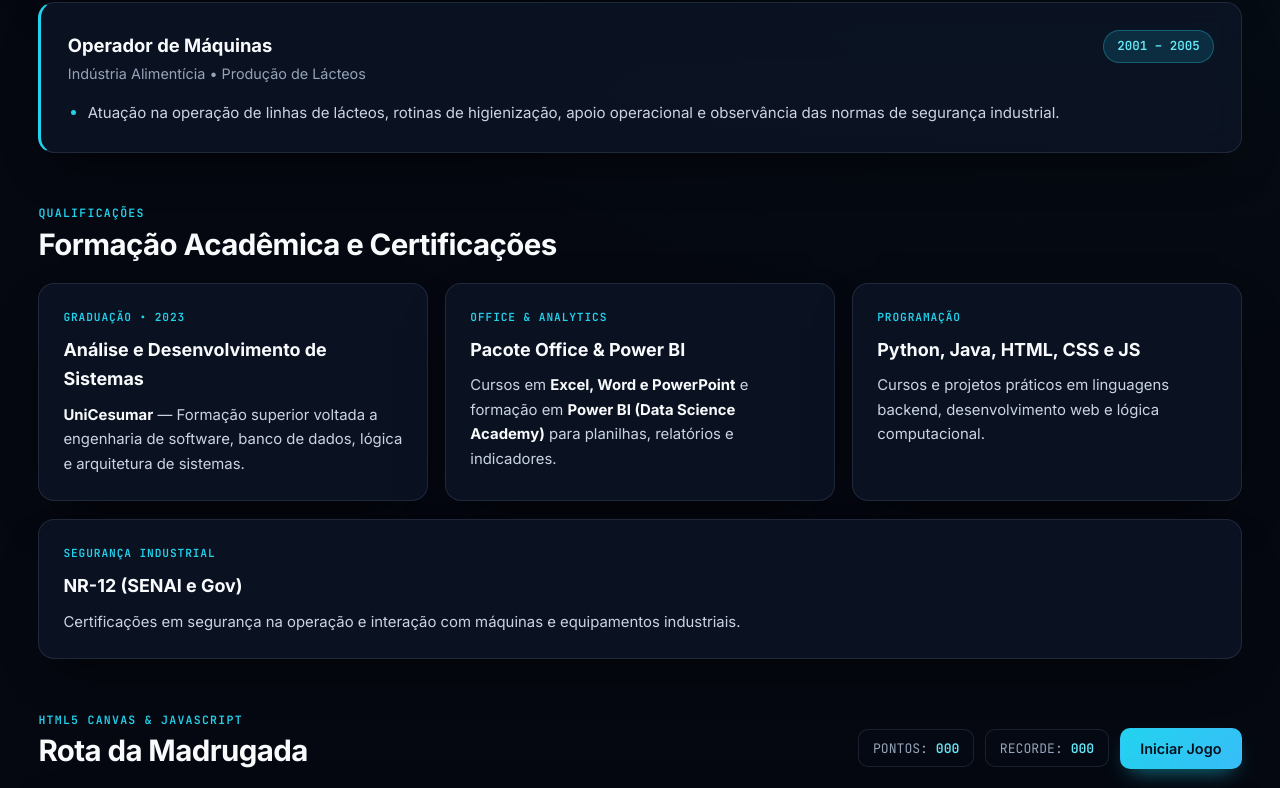
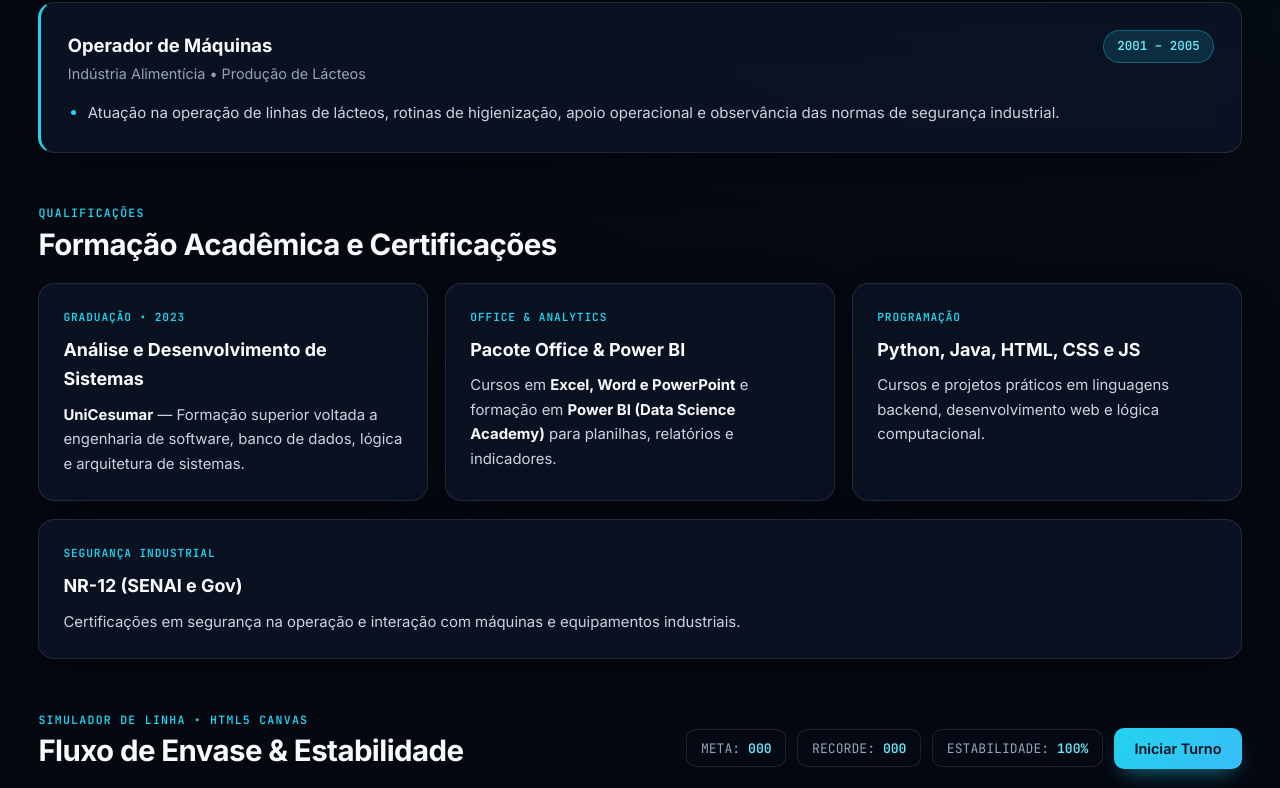
Before and after one commit to MisaAndrejezieski/Misael-Andrejezieski, a plain HTML site: page index.html in a window 1280 px wide. Shown: the part 1949-2737 px from the top of the page. Drawn offline with Linux system fonts and the light colour scheme.

Commit message:
Update index.html

```diff
--- a/index.html
+++ b/index.html
@@ -23,7 +23,7 @@
         <a href="#competencias">Competências</a>
         <a href="#experiencia">Experiência</a>
         <a href="#formacao">Formação</a>
-        <a href="#jogo">Mini-Jogo</a>
+        <a href="#jogo">Linha & Lógica</a>
         <a href="#contato">Contato</a>
       </nav>
 
@@ -226,25 +226,26 @@
       </div>
     </section>
 
-    <!-- Mini-Jogo Interativo em Canvas + JS -->
+    <!-- Simulador de Linha: Fluxo de Envase & Estabilidade -->
     <section id="jogo" class="section-block no-print" aria-labelledby="title-jogo">
       <div class="section-head">
         <div>
-          <span class="section-kicker">HTML5 CANVAS & JAVASCRIPT</span>
-          <h2 id="title-jogo">Rota da Madrugada</h2>
+          <span class="section-kicker">SIMULADOR DE LINHA • HTML5 CANVAS</span>
+          <h2 id="title-jogo">Fluxo de Envase & Estabilidade</h2>
         </div>
 
         <div class="game-controls">
-          <span class="game-stat">PONTOS: <strong id="game-score">000</strong></span>
+          <span class="game-stat">META: <strong id="game-score">000</strong></span>
           <span class="game-stat">RECORDE: <strong id="game-best">000</strong></span>
-          <button id="btn-game-toggle" class="btn btn-primary" type="button">Iniciar Jogo</button>
+          <span class="game-stat">ESTABILIDADE: <strong id="game-stability">100%</strong></span>
+          <button id="btn-game-toggle" class="btn btn-primary" type="button">Iniciar Turno</button>
         </div>
       </div>
 
       <div class="game-card">
-        <canvas id="game-canvas" width="900" height="360" aria-label="Mini-jogo Rota da Madrugada"></canvas>
+        <canvas id="game-canvas" aria-label="Simulador de fluxo de linha de envase"></canvas>
         <p class="game-help">
-          Use <strong>Setas ↑/↓</strong>, <strong>W/S</strong> ou <strong>arraste no toque/mouse</strong> para desviar dos blocos vermelhos e coletar os bônus verdes (<strong>+3 pts</strong>). Pressione <strong>Espaço</strong> ou <strong>R</strong> para reiniciar após o fim da rodada.
+          Posicione a unidade de envase (ciano) com <strong>Setas ↑/↓</strong>, <strong>W/S</strong> ou <strong>arraste no toque/mouse</strong>: capte os <strong>lotes conformes</strong> (esmeralda, <strong>+2 pts</strong>) e desvie das <strong>falhas críticas</strong> (vermelho, <strong>-25% estabilidade</strong>). Deixar um lote conforme passar sem coletar reduz a estabilidade em <strong>-10%</strong>.
         </p>
       </div>
     </section>
```
